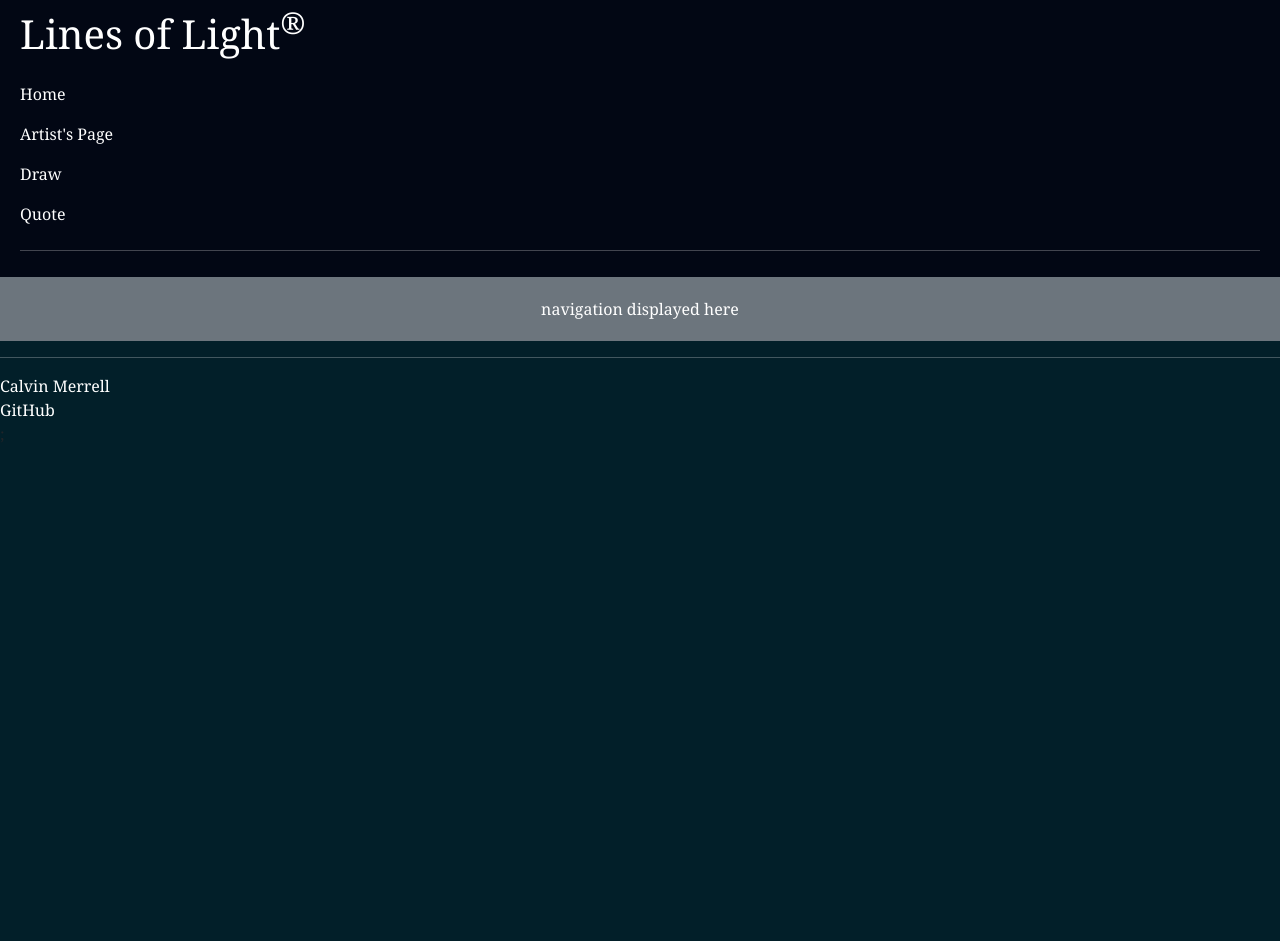
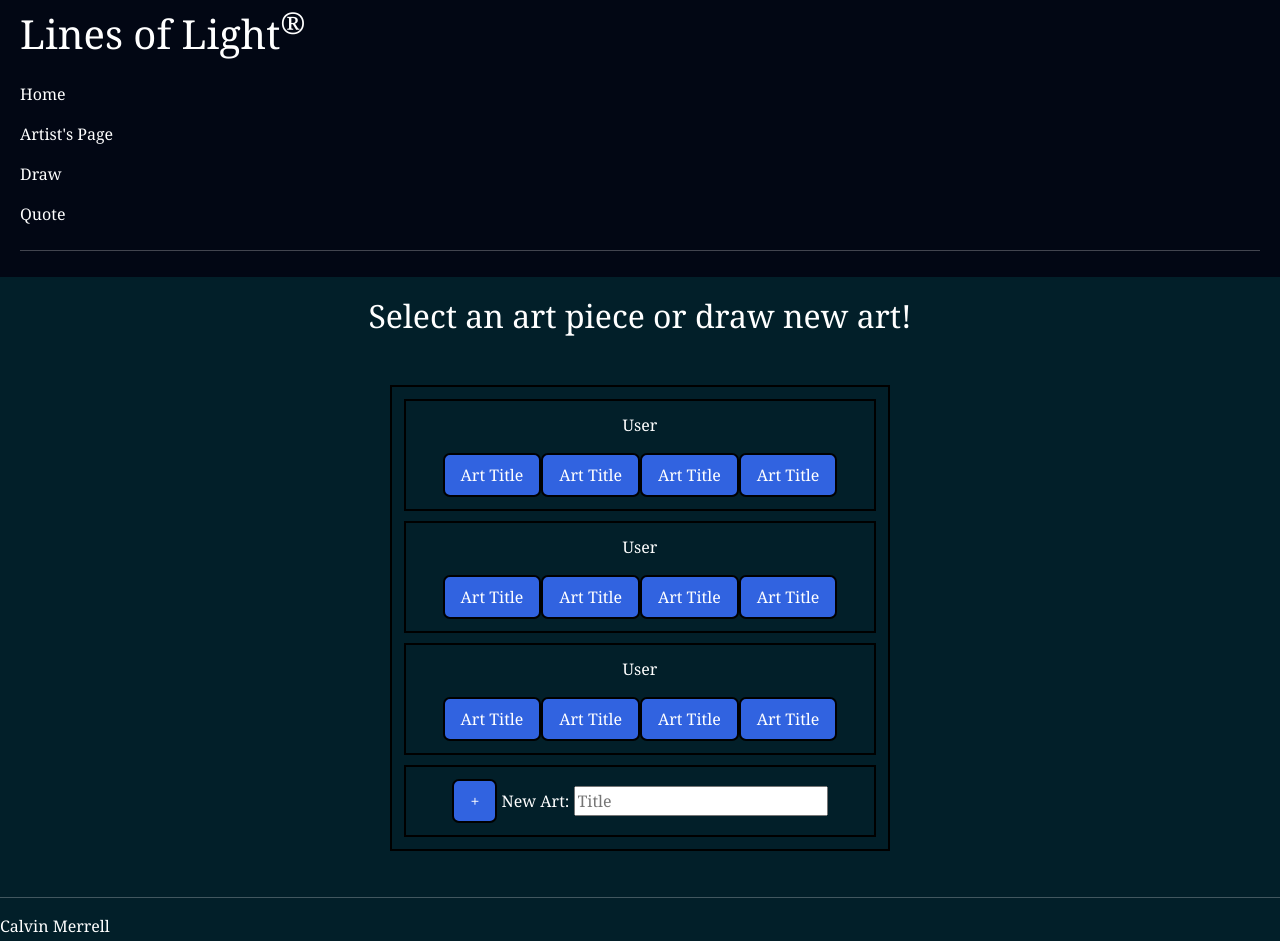
Before and after one commit to Nivlac17/startup, a React (Vite) app: page /navigation in a window 1280 px wide. Shown: the top 941 px of the page. Before the commit the page ends 800 px from the top, so only its background shows below. Built offline with nearby package versions, Linux system fonts and the light colour scheme.

Commit message:
functional navigation page and login page in react jsx

```diff
--- a/src/login/login.jsx
+++ b/src/login/login.jsx
@@ -4,8 +4,20 @@ import './login.css';
 
 export function Login() {
   return (
-    <main className="container-fluid bg-secondary text-center">
-      <div>login displayed here</div>
+    <main>
+      <h1>Welcome to Lines of Light</h1>
+      <form method="get" action="draw.html">
+        <div>
+          <span>@</span>
+          <input type="text" placeholder="your@email.com" />
+        </div>
+        <div>
+          <span>🔒</span>
+          <input type="password" placeholder="password" />
+        </div>
+        <button type="submit">Login</button>
+        <button type="submit">Register</button>
+      </form>
     </main>
   );
 }
--- a/src/navigation/navigation.jsx
+++ b/src/navigation/navigation.jsx
@@ -1,11 +1,65 @@
 import React from 'react';
 import './navigation.css';
 
-
 export function Navigation() {
   return (
-    <main className="container-fluid bg-secondary text-center">
-      <div>navigation displayed here</div>
+    <main>
+      <h2>Select an art piece or draw new art!</h2>
+
+      <div className="art-card">
+        <div
+          style={{
+            border: '2px solid #000',
+            padding: '12px',
+            marginBottom: '10px',
+          }}
+        >
+          <p>User</p>
+          <button type="button">Art Title</button>
+          <button type="button">Art Title</button>
+          <button type="button">Art Title</button>
+          <button type="button">Art Title</button>
+        </div>
+
+        <div
+          style={{
+            border: '2px solid #000',
+            padding: '12px',
+            marginBottom: '10px',
+          }}
+        >
+          <p>User</p>
+          <button type="button">Art Title</button>
+          <button type="button">Art Title</button>
+          <button type="button">Art Title</button>
+          <button type="button">Art Title</button>
+        </div>
+
+        <div
+          style={{
+            border: '2px solid #000',
+            padding: '12px',
+            marginBottom: '10px',
+          }}
+        >
+          <p>User</p>
+          <button type="button">Art Title</button>
+          <button type="button">Art Title</button>
+          <button type="button">Art Title</button>
+          <button type="button">Art Title</button>
+        </div>
+
+        <div
+          style={{
+            border: '2px solid #000',
+            padding: '12px',
+          }}
+        >
+          <button type="button">+</button>
+          <span> New Art: </span>
+          <input type="text" placeholder="Title" />
+        </div>
+      </div>
     </main>
   );
 }
```
